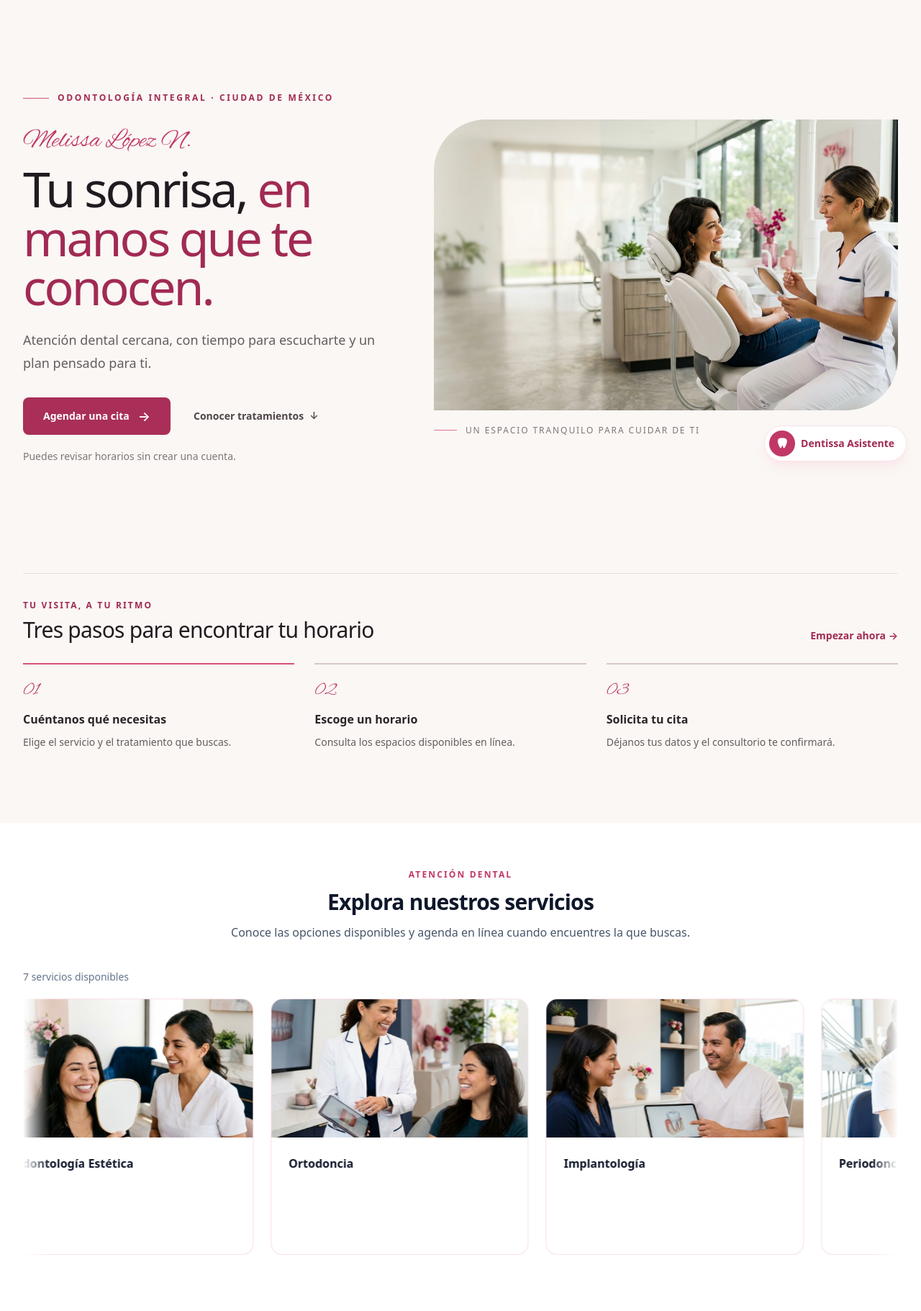
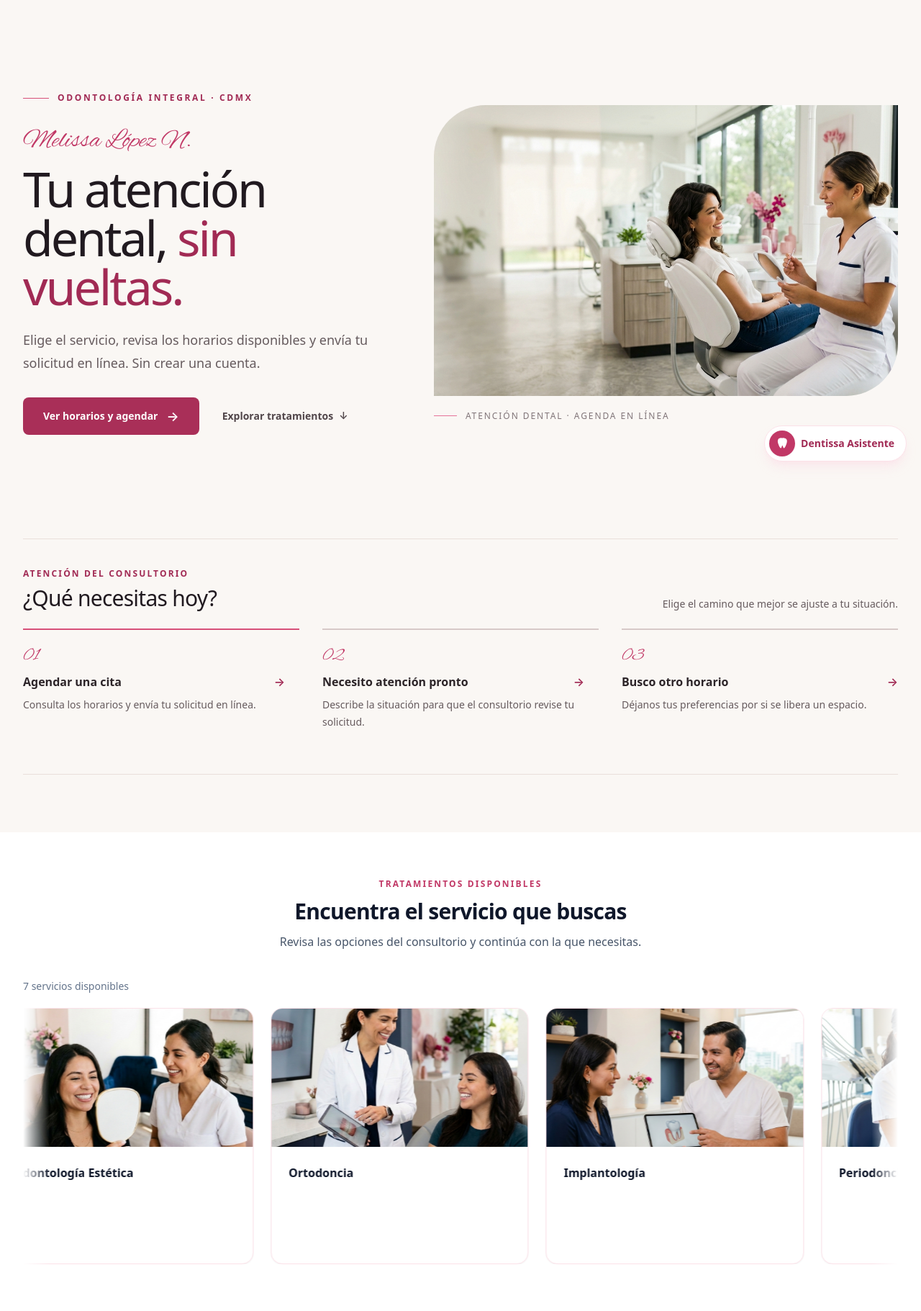
Before and after one commit to QuetzalTwT119/dentissa, a Laravel app: page / in a window 1280 px wide. Shown: the part 89-1910 px from the top of the page at 72% size. Run offline with Laravel 12, Linux system fonts and the light colour scheme; data comes from the database, SQL or seed files in the repository; data that the repository does not hold is empty; style sheets or scripts are compiled from the project's sources.

Commit message:
design: tailor homepage to real patient paths

```diff
--- a/resources/views/welcome.blade.php
+++ b/resources/views/welcome.blade.php
@@ -73,24 +73,23 @@
                     <div class="relative z-10 text-center lg:py-12 lg:text-left">
                         <p class="flex items-center justify-center gap-3 text-xs font-semibold uppercase tracking-[0.22em] text-brand-700 lg:justify-start">
                             <span class="h-px w-9 bg-brand-500" aria-hidden="true"></span>
-                            Odontología integral · Ciudad de México
+                            Odontología integral · CDMX
                         </p>
                         <p class="mt-8 font-cursive text-3xl text-brand-600 sm:text-4xl">Melissa López N.</p>
                         <h1 id="inicio-titulo" class="mx-auto mt-3 max-w-xl text-[2.7rem] font-medium leading-[1.08] tracking-[-0.045em] text-[#211a20] sm:text-6xl lg:mx-0 lg:text-[4.25rem]">
-                            Tu sonrisa, <span class="text-brand-700">en manos que te conocen.</span>
+                            Tu atención dental, <span class="text-brand-700">sin vueltas.</span>
                         </h1>
                         <p class="mx-auto mt-6 max-w-lg text-base leading-7 text-[#665b5e] sm:text-lg sm:leading-8 lg:mx-0">
-                            Atención dental cercana, con tiempo para escucharte y un plan pensado para ti.
+                            Elige el servicio, revisa los horarios disponibles y envía tu solicitud en línea. Sin crear una cuenta.
                         </p>
                         <div data-asistente-zona-reservada class="mt-8 flex flex-col justify-center gap-4 sm:flex-row lg:justify-start">
                             <a href="{{ route('citas.publica.create') }}" class="inline-flex min-h-12 items-center justify-center rounded-lg bg-[#a92f58] px-7 py-3 text-sm font-semibold text-white transition hover:bg-[#8f2448] focus:outline-none focus:ring-2 focus:ring-brand-400 focus:ring-offset-2">
-                                Agendar una cita <span class="ml-3 text-lg" aria-hidden="true">→</span>
+                                Ver horarios y agendar <span class="ml-3 text-lg" aria-hidden="true">→</span>
                             </a>
                             <a href="#servicios" class="inline-flex min-h-12 items-center justify-center px-4 py-3 text-sm font-semibold text-[#51464a] transition hover:text-brand-700 focus:outline-none focus:ring-2 focus:ring-brand-400 focus:ring-offset-2">
-                                Conocer tratamientos <span class="ml-2" aria-hidden="true">↓</span>
+                                Explorar tratamientos <span class="ml-2" aria-hidden="true">↓</span>
                             </a>
                         </div>
-                        <p class="mt-5 text-sm text-[#817579]">Puedes revisar horarios sin crear una cuenta.</p>
                     </div>
 
                     <figure class="relative mx-auto w-full max-w-2xl lg:max-w-none">
@@ -98,36 +97,36 @@
                         <img src="{{ $heroImage }}" alt="Paciente conversa con su dentista en un consultorio luminoso" fetchpriority="high" decoding="sync" class="aspect-[4/3] w-full rounded-tl-[4.5rem] rounded-br-[4.5rem] object-cover sm:aspect-[16/10]">
                         <figcaption class="mt-5 flex items-center gap-3 text-xs uppercase tracking-[0.16em] text-[#817579]">
                             <span class="h-px w-8 bg-brand-400" aria-hidden="true"></span>
-                            Un espacio tranquilo para cuidar de ti
+                            Atención dental · Agenda en línea
                         </figcaption>
                     </figure>
                 </section>
 
-                <section class="mt-12 border-t border-[#e9dfdb] pt-9 lg:mt-16" aria-labelledby="como-agendar-titulo">
-                    <div class="flex flex-col gap-3 sm:flex-row sm:items-end sm:justify-between">
+                <section class="mt-12 border-y border-[#e9dfdb] py-8 lg:mt-14 lg:py-10" aria-labelledby="accesos-titulo">
+                    <div class="mb-6 flex flex-col gap-2 sm:flex-row sm:items-end sm:justify-between">
                         <div>
-                            <p class="text-xs font-semibold uppercase tracking-[0.18em] text-brand-700">Tu visita, a tu ritmo</p>
-                            <h2 id="como-agendar-titulo" class="mt-2 text-2xl font-medium tracking-tight text-[#211a20] sm:text-3xl">Tres pasos para encontrar tu horario</h2>
+                            <p class="text-xs font-semibold uppercase tracking-[0.18em] text-brand-700">Atención del consultorio</p>
+                            <h2 id="accesos-titulo" class="mt-2 text-2xl font-medium tracking-tight text-[#211a20] sm:text-3xl">¿Qué necesitas hoy?</h2>
                         </div>
-                        <a href="{{ route('citas.publica.create') }}" class="text-sm font-semibold text-brand-700 hover:text-brand-800">Empezar ahora <span aria-hidden="true">→</span></a>
+                        <p class="text-sm text-[#665b5e]">Elige el camino que mejor se ajuste a tu situación.</p>
                     </div>
-                    <ol class="mt-7 grid gap-0 sm:grid-cols-3">
-                        <li class="border-t-2 border-brand-500 py-5 sm:mr-7">
-                            <span class="font-cursive text-2xl text-brand-600">01</span>
-                            <h3 class="mt-3 font-semibold text-[#2c2428]">Cuéntanos qué necesitas</h3>
-                            <p class="mt-2 text-sm leading-6 text-[#665b5e]">Elige el servicio y el tratamiento que buscas.</p>
-                        </li>
-                        <li class="border-t-2 border-[#d7c9c8] py-5 sm:mr-7">
-                            <span class="font-cursive text-2xl text-brand-600">02</span>
-                            <h3 class="mt-3 font-semibold text-[#2c2428]">Escoge un horario</h3>
-                            <p class="mt-2 text-sm leading-6 text-[#665b5e]">Consulta los espacios disponibles en línea.</p>
-                        </li>
-                        <li class="border-t-2 border-[#d7c9c8] py-5">
-                            <span class="font-cursive text-2xl text-brand-600">03</span>
-                            <h3 class="mt-3 font-semibold text-[#2c2428]">Solicita tu cita</h3>
-                            <p class="mt-2 text-sm leading-6 text-[#665b5e]">Déjanos tus datos y el consultorio te confirmará.</p>
-                        </li>
-                    </ol>
+                    <div class="grid gap-x-8 sm:grid-cols-3">
+                        <a href="{{ route('citas.publica.create') }}" class="group border-t-2 border-brand-500 py-5 transition hover:border-brand-700 focus:outline-none focus-visible:ring-2 focus-visible:ring-brand-400 sm:pr-5">
+                            <span class="font-cursive text-2xl text-brand-600" aria-hidden="true">01</span>
+                            <span class="mt-2 flex items-center justify-between gap-3 font-semibold text-[#2c2428]">Agendar una cita <span class="text-brand-700 transition-transform group-hover:translate-x-1" aria-hidden="true">→</span></span>
+                            <span class="mt-2 block text-sm leading-6 text-[#665b5e]">Consulta los horarios y envía tu solicitud en línea.</span>
+                        </a>
+                        <a href="{{ route('atencion.urgencia') }}" class="group border-t-2 border-[#d7c9c8] py-5 transition hover:border-brand-500 focus:outline-none focus-visible:ring-2 focus-visible:ring-brand-400 sm:pr-5">
+                            <span class="font-cursive text-2xl text-brand-600" aria-hidden="true">02</span>
+                            <span class="mt-2 flex items-center justify-between gap-3 font-semibold text-[#2c2428]">Necesito atención pronto <span class="text-brand-700 transition-transform group-hover:translate-x-1" aria-hidden="true">→</span></span>
+                            <span class="mt-2 block text-sm leading-6 text-[#665b5e]">Describe la situación para que el consultorio revise tu solicitud.</span>
+                        </a>
+                        <a href="{{ route('atencion.lista-espera') }}" class="group border-t-2 border-[#d7c9c8] py-5 transition hover:border-brand-500 focus:outline-none focus-visible:ring-2 focus-visible:ring-brand-400">
+                            <span class="font-cursive text-2xl text-brand-600" aria-hidden="true">03</span>
+                            <span class="mt-2 flex items-center justify-between gap-3 font-semibold text-[#2c2428]">Busco otro horario <span class="text-brand-700 transition-transform group-hover:translate-x-1" aria-hidden="true">→</span></span>
+                            <span class="mt-2 block text-sm leading-6 text-[#665b5e]">Déjanos tus preferencias por si se libera un espacio.</span>
+                        </a>
+                    </div>
                 </section>
             </main>
 
@@ -137,9 +136,9 @@
                 <section id="servicios" class="bg-white py-16">
                     <div class="mx-auto max-w-7xl px-4 sm:px-6 lg:px-8">
                         <div class="mx-auto max-w-2xl text-center">
-                            <p class="text-xs font-semibold uppercase tracking-[0.18em] text-brand-600">Atención dental</p>
-                            <h2 class="mt-3 text-2xl font-semibold tracking-tight text-slate-900 sm:text-3xl">Explora nuestros servicios</h2>
-                            <p class="mt-3 text-sm leading-6 text-slate-600 sm:text-base">Conoce las opciones disponibles y agenda en línea cuando encuentres la que buscas.</p>
+                            <p class="text-xs font-semibold uppercase tracking-[0.18em] text-brand-600">Tratamientos disponibles</p>
+                            <h2 class="mt-3 text-2xl font-semibold tracking-tight text-slate-900 sm:text-3xl">Encuentra el servicio que buscas</h2>
+                            <p class="mt-3 text-sm leading-6 text-slate-600 sm:text-base">Revisa las opciones del consultorio y continúa con la que necesitas.</p>
                         </div>
                         <div class="mt-10">
                             <div class="mb-5 flex items-center justify-between gap-4 text-sm text-slate-500">
```
Also changed, not shown: docs/MANUAL-TECNICO.md (+1 -1 lines), docs/MANUAL-USUARIO.md (+10 -11 lines), tests/Feature/PortadaPublicaTest.php (+5 -3 lines).
